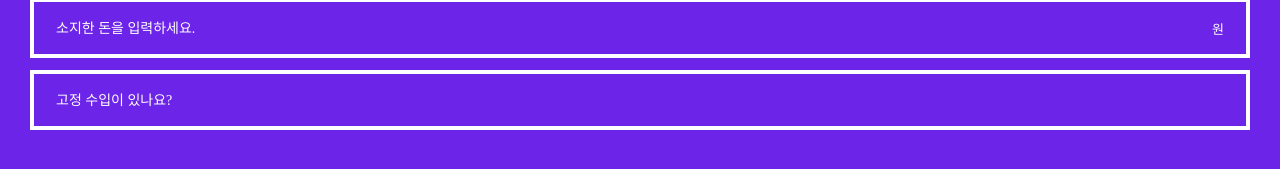
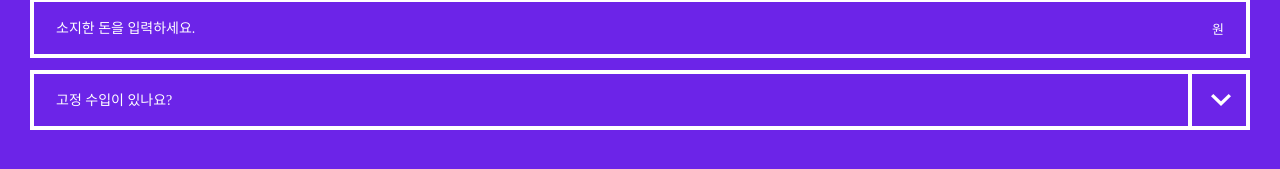
Before and after one commit to Project-PAY/PAY-How-much-you-spent, a React app in the folder pay/: page /setting in a window 1280 px wide. Shown: the part 163-332 px from the top of the page. Built offline with nearby package versions, Linux system fonts and the light colour scheme; a web font is replaced by a local one.

Commit message:
:lipstick: input.scss 수정 및 화살표 아이콘 추가

```diff
--- a/pay/src/components/Setting/Setting.tsx
+++ b/pay/src/components/Setting/Setting.tsx
@@ -51,6 +51,7 @@ class Setting extends React.Component<{}, IState> {
           placeholder="고정 수입이 있나요?"
           onChange={this.onChange}
           disabled={true}
+          className="has-fixed-income"
         />
       </div>
     );
--- a/pay/src/components/common/Input/input.scss
+++ b/pay/src/components/common/Input/input.scss
@@ -10,6 +10,24 @@
 
   &.current-money {
     margin-top: 35px;
+  }
+
+  &.has-fixed-income {
+    // Other
+    &::after {
+      content: "";
+      position: absolute;
+      width: 58px;
+      height: 60px;
+      border-left: 4px solid $white-color;
+      top: -4px;
+      right: -4px;
+      background-image: url(../../../assets/icons/icon-down-arrow.png);
+      background-size: 20px;
+      background-position: center;
+      background-repeat: no-repeat;
+      cursor: pointer;
+    }
   }
 
   input {
```
Also changed, not shown: pay/src/assets/icons/icon-down-arrow.png (renamed from pay/src/assets/icons/icon-setting-arrow.png), pay/src/assets/icons/icon-up-arrow.png (added).
